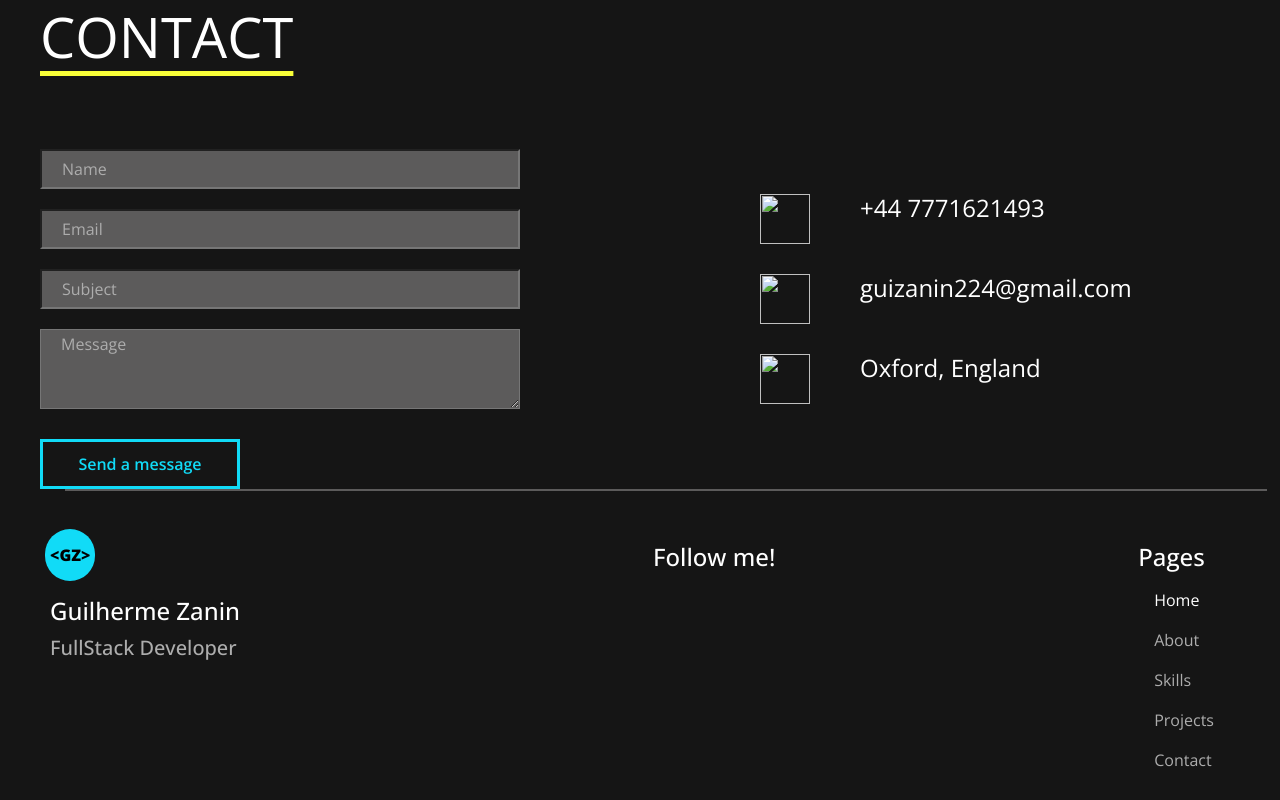
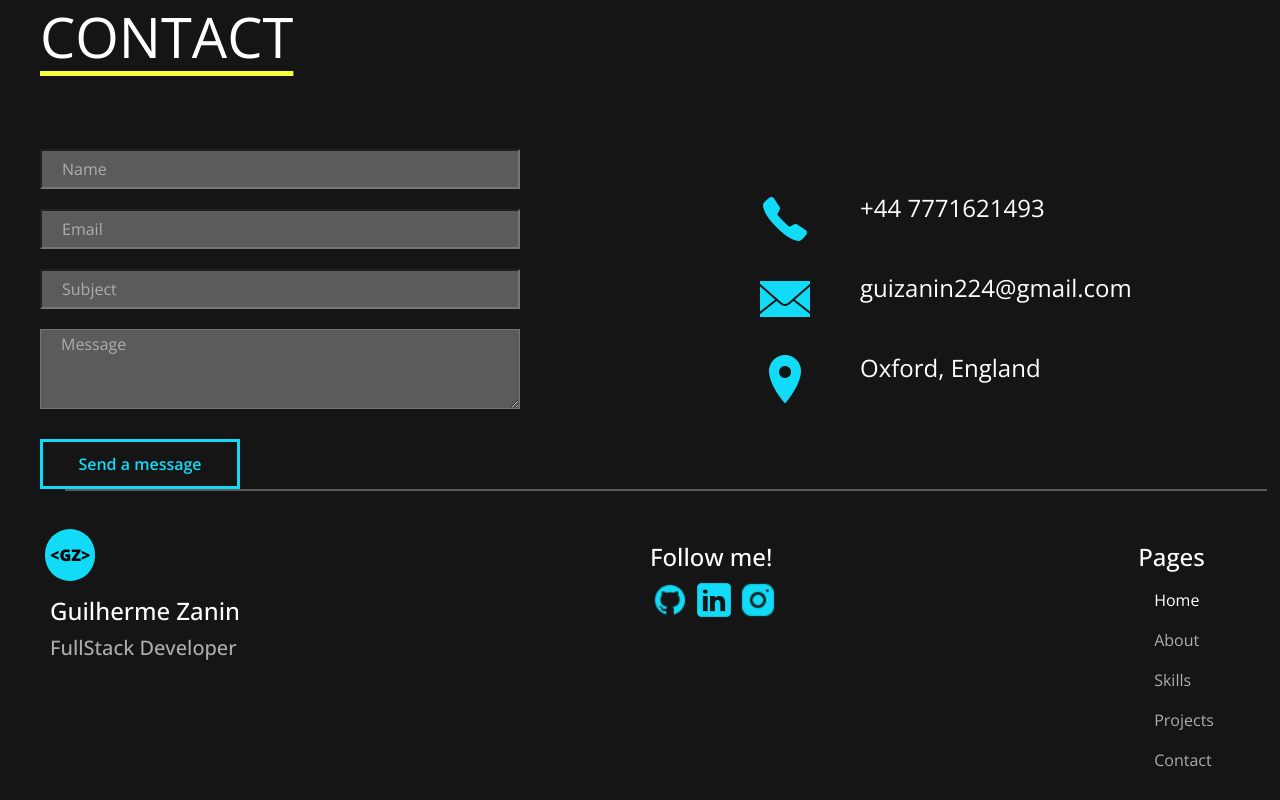
Before and after one commit to GuilhermeZaninPs/portfolio, a plain HTML site: page index.html in a window 1280 px wide. Shown: the part 3315-4115 px from the top of the page. Drawn offline with nearby package versions, Linux system fonts and the light colour scheme; the site is published under a folder, as on GitHub Pages, so addresses that start at the root find nothing.

Commit message:
fixed images

```diff
--- a/index.html
+++ b/index.html
@@ -139,15 +139,15 @@
                     </form>
                     <div class="contact-info">
                         <div class="contact-info-item">
-                            <img src="/images/icons/phone.png" class="contact-icon">
+                            <img src="images/icons/phone.png" class="contact-icon">
                             <h1>+44 7771621493</h1>
                         </div>
                         <div class="contact-info-item">
-                            <img src="/images/icons/email.png" class="contact-icon">
+                            <img src="images/icons/email.png" class="contact-icon">
                             <h1>guizanin224@gmail.com</h1>
                         </div>
                         <div class="contact-info-item">
-                            <img src="/images/icons/location.png" class="contact-icon">
+                            <img src="images/icons/location.png" class="contact-icon">
                             <h1>Oxford, England</h1>
                         </div>
                     </div>
@@ -165,9 +165,9 @@
                 <div class="social-media" >
                     <h1 class="footer-social-title">Follow me!</h1>
                     <div class="icons-footer">
-                        <a href="https://github.com/GuilhermeZaninPs"> <img src="/images/icons/github.png" class="footer-icon" alt=""></a>
-                        <a href="https://www.linkedin.com/in/guilhermezaninps/"><img src="/images/icons/linkedin.png" class="footer-icon" alt=""></a>
-                        <a href="https://www.instagram.com/guiizaninps/"><img src="/images/icons/instagram.png" class="footer-icon" alt=""></a>
+                        <a href="https://github.com/GuilhermeZaninPs"> <img src="images/icons/github.png" class="footer-icon" alt=""></a>
+                        <a href="https://www.linkedin.com/in/guilhermezaninps/"><img src="images/icons/linkedin.png" class="footer-icon" alt=""></a>
+                        <a href="https://www.instagram.com/guiizaninps/"><img src="images/icons/instagram.png" class="footer-icon" alt=""></a>
                     </div>
                 </div>
                 <div class="pages-link">
--- a/style.css
+++ b/style.css
@@ -231,12 +231,12 @@
 
 }
 .project-item-1 {
-    background-image: url('/images/background/eshop-image.png');
+    background-image: url('images/background/eshop-image.png');
     background-repeat: no-repeat;
     background-size: cover;
 }
 .project-item-2 {
-    background-image: url('/images/background/insurance-page.png');
+    background-image: url('images/background/insurance-page.png');
     background-repeat: no-repeat;
     background-size: cover;
 }
```
